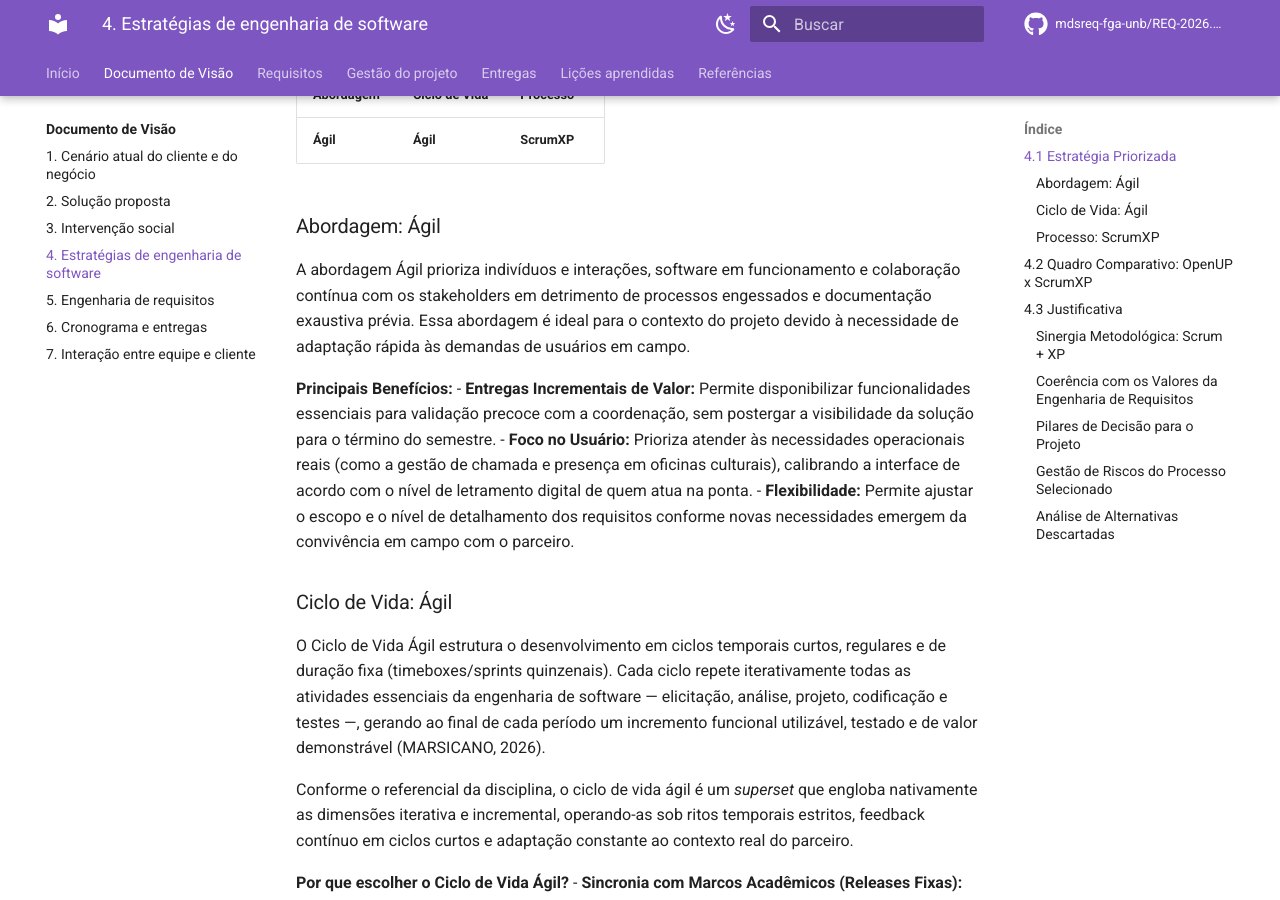
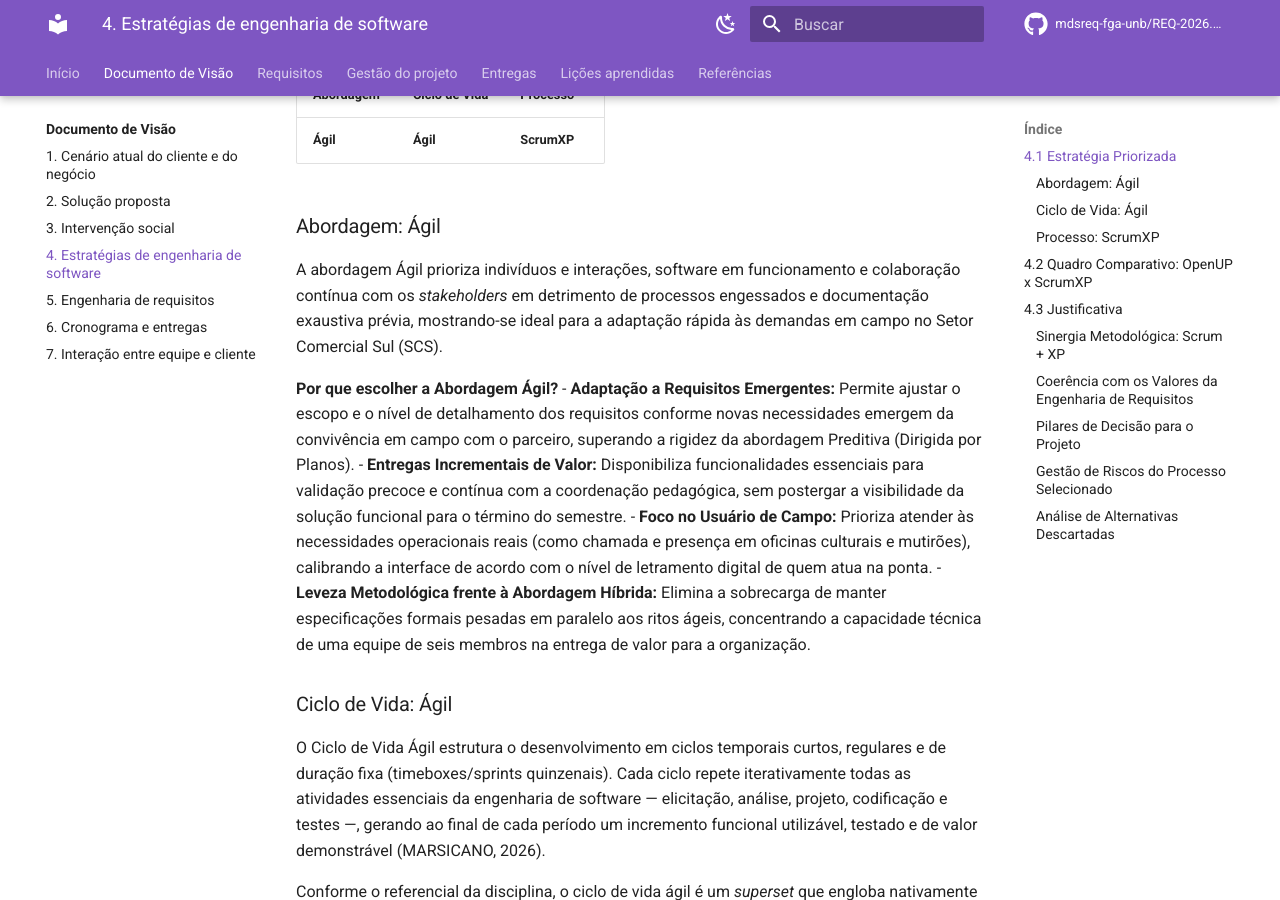
Before and after one commit to mdsreq-fga-unb/REQ-2026.2-T02-CyberSetor, an MkDocs documentation site: the page built from docs/visao/4-estrategia-esw.md, in a window 1280 px wide and 900 px high, scrolled down 927 px. Built offline with MkDocs 1.6.1 and Material for MkDocs 9.7.7, drawn with Linux system fonts in a browser that asks for light colours; comment, search, counter and statistics services are not loaded.

Commit message:
Melhorar a definição de Abordagem Ágil e suas comparações

```diff
--- a/docs/visao/4-estrategia-esw.md
+++ b/docs/visao/4-estrategia-esw.md
@@ -21,12 +21,13 @@ A estratégia para o projeto adota o **ScrumXP** como processo de desenvolviment
 | **Ágil** | **Ágil** | **ScrumXP** |
 
 ### Abordagem: Ágil
-A abordagem Ágil prioriza indivíduos e interações, software em funcionamento e colaboração contínua com os stakeholders em detrimento de processos engessados e documentação exaustiva prévia. Essa abordagem é ideal para o contexto do projeto devido à necessidade de adaptação rápida às demandas de usuários em campo.
+A abordagem Ágil prioriza indivíduos e interações, software em funcionamento e colaboração contínua com os *stakeholders* em detrimento de processos engessados e documentação exaustiva prévia, mostrando-se ideal para a adaptação rápida às demandas em campo no Setor Comercial Sul (SCS).
 
-**Principais Benefícios:**
-- **Entregas Incrementais de Valor:** Permite disponibilizar funcionalidades essenciais para validação precoce com a coordenação, sem postergar a visibilidade da solução para o término do semestre.
-- **Foco no Usuário:** Prioriza atender às necessidades operacionais reais (como a gestão de chamada e presença em oficinas culturais), calibrando a interface de acordo com o nível de letramento digital de quem atua na ponta.
-- **Flexibilidade:** Permite ajustar o escopo e o nível de detalhamento dos requisitos conforme novas necessidades emergem da convivência em campo com o parceiro.
+**Por que escolher a Abordagem Ágil?**
+- **Adaptação a Requisitos Emergentes:** Permite ajustar o escopo e o nível de detalhamento dos requisitos conforme novas necessidades emergem da convivência em campo com o parceiro, superando a rigidez da abordagem Preditiva (Dirigida por Planos).
+- **Entregas Incrementais de Valor:** Disponibiliza funcionalidades essenciais para validação precoce e contínua com a coordenação pedagógica, sem postergar a visibilidade da solução funcional para o término do semestre.
+- **Foco no Usuário de Campo:** Prioriza atender às necessidades operacionais reais (como chamada e presença em oficinas culturais e mutirões), calibrando a interface de acordo com o nível de letramento digital de quem atua na ponta.
+- **Leveza Metodológica frente à Abordagem Híbrida:** Elimina a sobrecarga de manter especificações formais pesadas em paralelo aos ritos ágeis, concentrando a capacidade técnica de uma equipe de seis membros na entrega de valor para a organização.
 
 ### Ciclo de Vida: Ágil
 O Ciclo de Vida Ágil estrutura o desenvolvimento em ciclos temporais curtos, regulares e de duração fixa (timeboxes/sprints quinzenais). Cada ciclo repete iterativamente todas as atividades essenciais da engenharia de software — elicitação, análise, projeto, codificação e testes —, gerando ao final de cada período um incremento funcional utilizável, testado e de valor demonstrável (MARSICANO, 2026).
```
